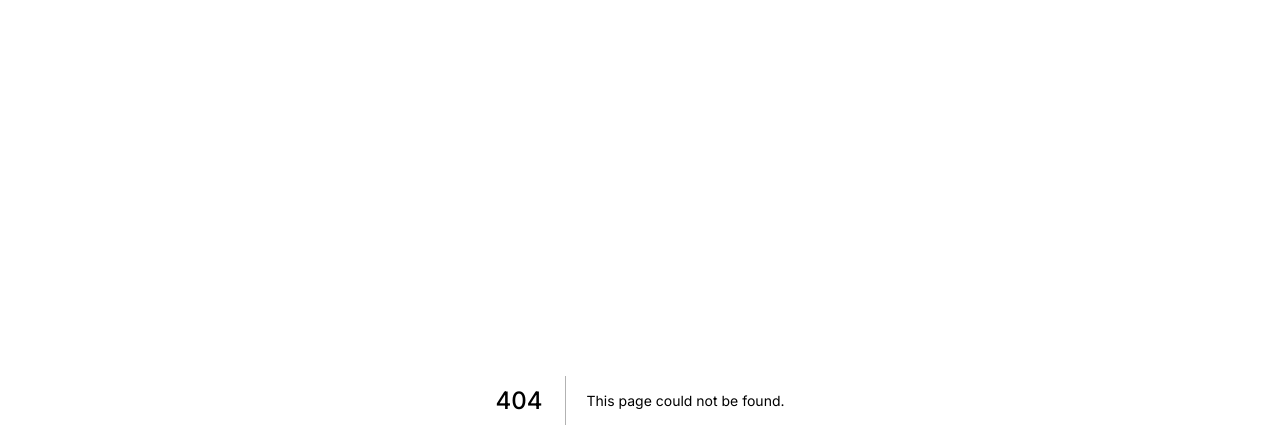
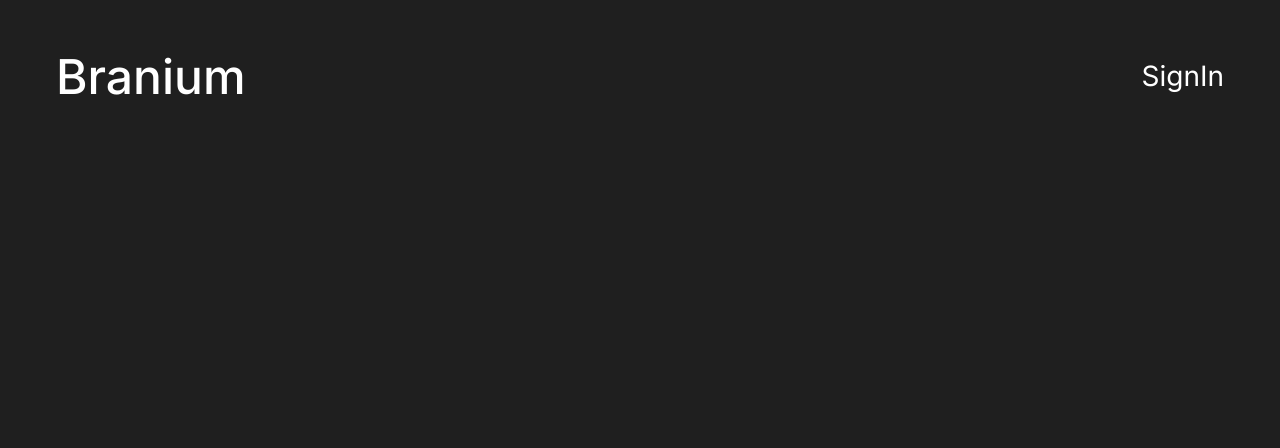
Before and after one commit to jonasdevzero/Branium, a Next.js app: page /subscribe in a window 1280 px wide. Before the commit this address had no page. Shown: the top 448 px of the page. Built offline with nearby package versions, Linux system fonts and the light colour scheme.

Commit message:
Merge branch 'main' of https://github.com/jonasdevzero/frontend

```diff
--- /dev/null
+++ b/src/pages/subscribe.tsx
@@ -0,0 +1,23 @@
+import { NextPage } from 'next';
+import Head from 'next/head';
+
+import { Header } from '@/components/Header';
+import { Container } from '@/styles/pages/subscribe';
+
+const Subscribe: NextPage = () => {
+  return (
+    <Container>
+      <Head>
+        <title>Branium - SignUp</title>
+        <meta
+          name="description"
+          content="The next chat generation, signUp for start right now to use one of the most modern chat"
+        />
+      </Head>
+
+      <Header />
+    </Container>
+  );
+};
+
+export default Subscribe;
--- a/src/styles/global.ts
+++ b/src/styles/global.ts
@@ -38,4 +38,14 @@ export const GlobalStyle = createGlobalStyle`
     cursor: pointer;
     border: 0;
   }
+
+  ::-moz-selection {
+    color: #FFF;
+    background: #7DDE99;
+  }
+
+  ::selection {
+    color: #FFF;
+    background: #7DDE99;
+  }
 `;
--- /dev/null
+++ b/src/styles/pages/login.ts
@@ -0,0 +1,3 @@
+import styled from 'styled-components';
+
+export const Inner = styled.div``;
--- /dev/null
+++ b/src/styles/pages/subscribe.ts
@@ -0,0 +1,14 @@
+import styled from 'styled-components';
+
+export const Container = styled.div`
+  display: flex;
+  flex-direction: column;
+  width: 100%;
+  height: 100vh;
+  min-height: 100vh;
+  max-height: 100vh;
+
+  color: ${({ theme }) => theme.textColor};
+
+  background-color: ${({ theme }) => theme.backgroundColor};
+`;
--- /dev/null
+++ b/src/styles/utils/form.ts
@@ -0,0 +1,5 @@
+import styled from 'styled-components';
+
+export const Form = styled.form`
+  display: flex;
+`;
```
Also changed, not shown: src/pages/login.tsx (added, +27 -0 lines).
